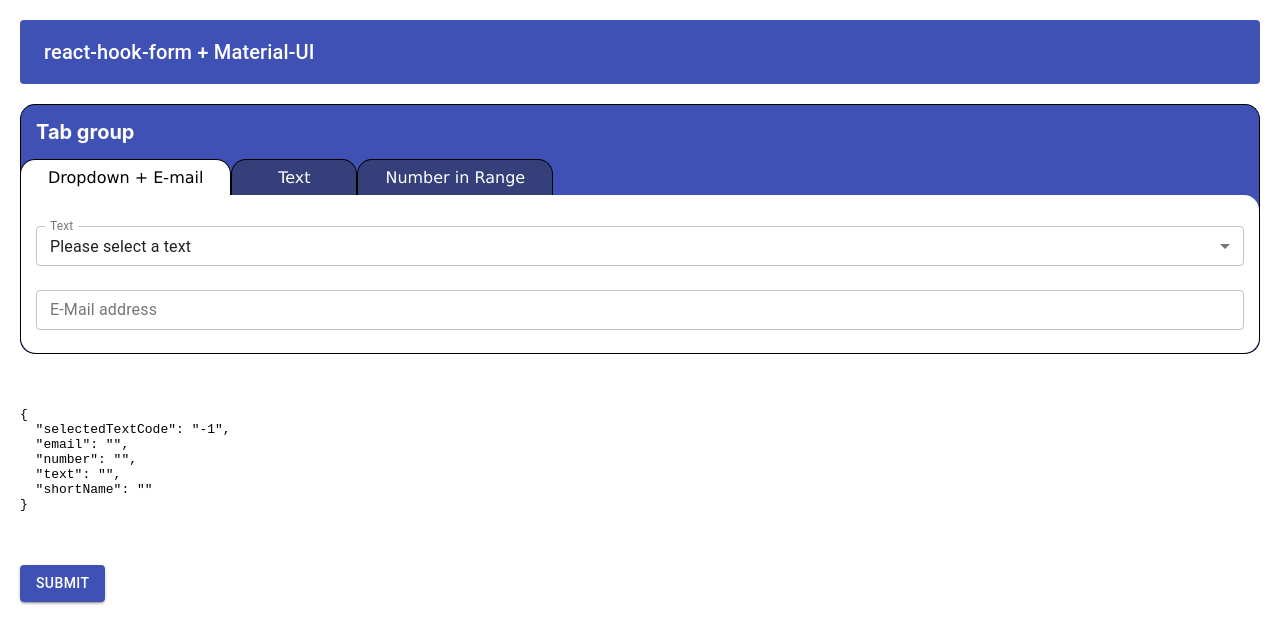
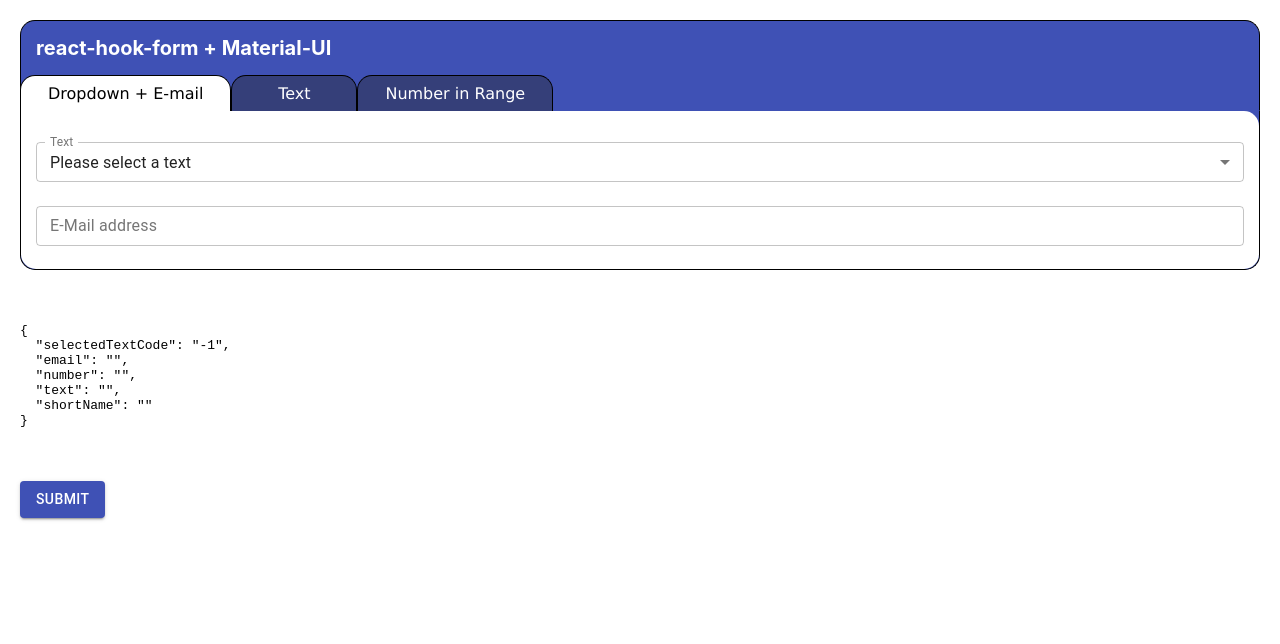
Before and after one commit to lindro-soft/react-hook-form-with-material-ui, a React (Create React App) app: page / in a window 1280 px wide. Shown: the top 644 px of the page. Built offline with nearby package versions, Linux system fonts and the light colour scheme.

Commit message:
Removed app bar

```diff
--- a/package.json
+++ b/package.json
@@ -1,5 +1,6 @@
 {
   "name": "form-test",
+  "homepage": ".",
   "version": "0.1.0",
   "private": true,
   "dependencies": {
--- a/src/Components/Tabs/Tabs.tsx
+++ b/src/Components/Tabs/Tabs.tsx
@@ -4,7 +4,8 @@
 
 interface PropType {
   defaultTab?: number;
-  labels?: string[];
+  label: string;
+  tabLabels?: string[];
   children?: ReactElement[];
 }
 
@@ -50,7 +51,7 @@
 
   const tabContent = props.children
     ? props.children.map((child, i) => {
-        if (props.labels) {
+        if (props.tabLabels) {
           if (activeTab === i) {
             return React.cloneElement(child, {
               key: i,
@@ -68,9 +69,9 @@
 
   return (
     <div>
-      <div className={styles.tabLabel}>Tab group</div>
+      <div className={styles.tabLabel}>{props.label}</div>
       <ol className={styles.tabList}>
-        {props.labels?.map((label, i) => {
+        {props.tabLabels?.map((label, i) => {
           return (
             <Tab
               activeTab={activeTab ? activeTab : 0}
--- a/src/FormTest.tsx
+++ b/src/FormTest.tsx
@@ -32,20 +32,10 @@
 
   return (
     <form onSubmit={handleSubmit(onSubmit)}>
-      <AppBar
-        position="static"
-        style={{ borderRadius: "4px", boxShadow: "none" }}
-      >
-        <Toolbar>
-          <Typography variant="h6" noWrap>
-            react-hook-form + Material-UI
-          </Typography>
-        </Toolbar>
-      </AppBar>
-      <br />
       <Tabs
+        label="react-hook-form + Material-UI"
         defaultTab={0}
-        labels={["Dropdown + E-mail", "Text", "Number in Range"]}
+        tabLabels={["Dropdown + E-mail", "Text", "Number in Range"]}
       >
         <div>
           <MDDropDown
```
